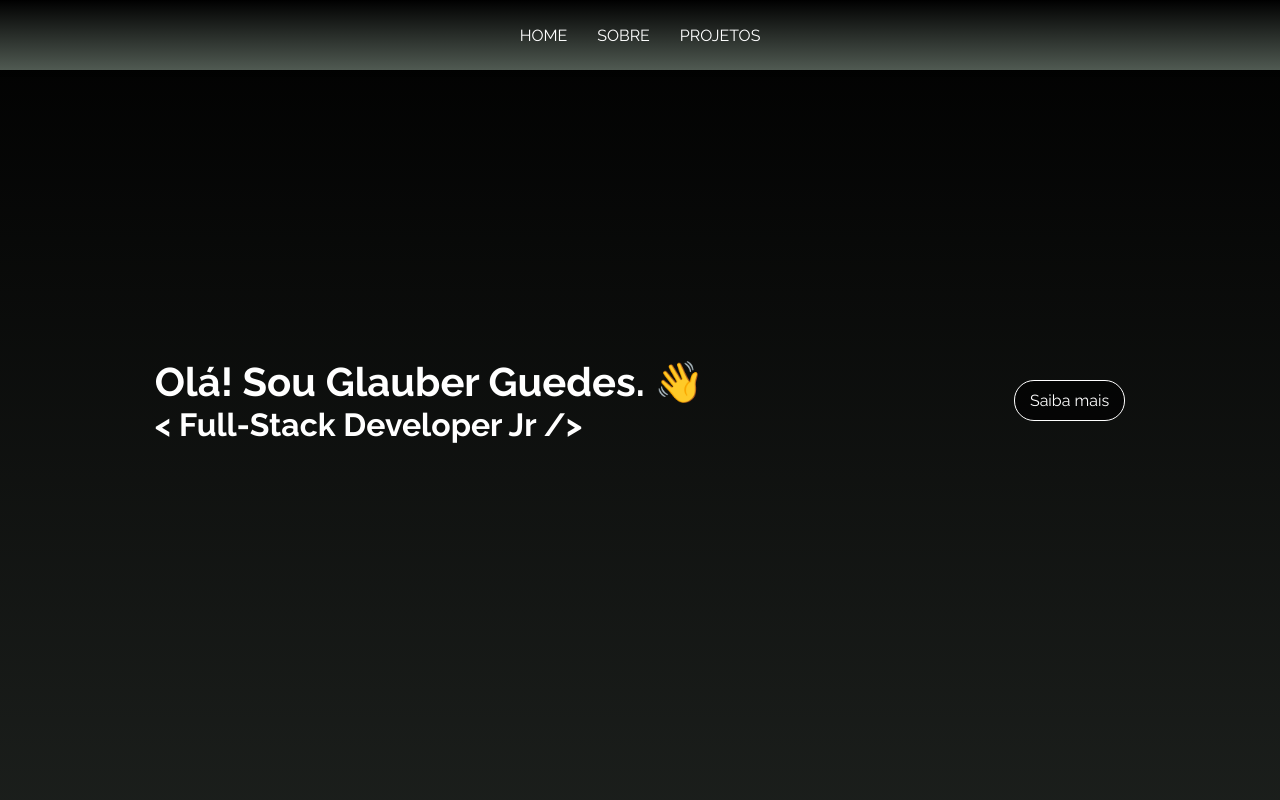
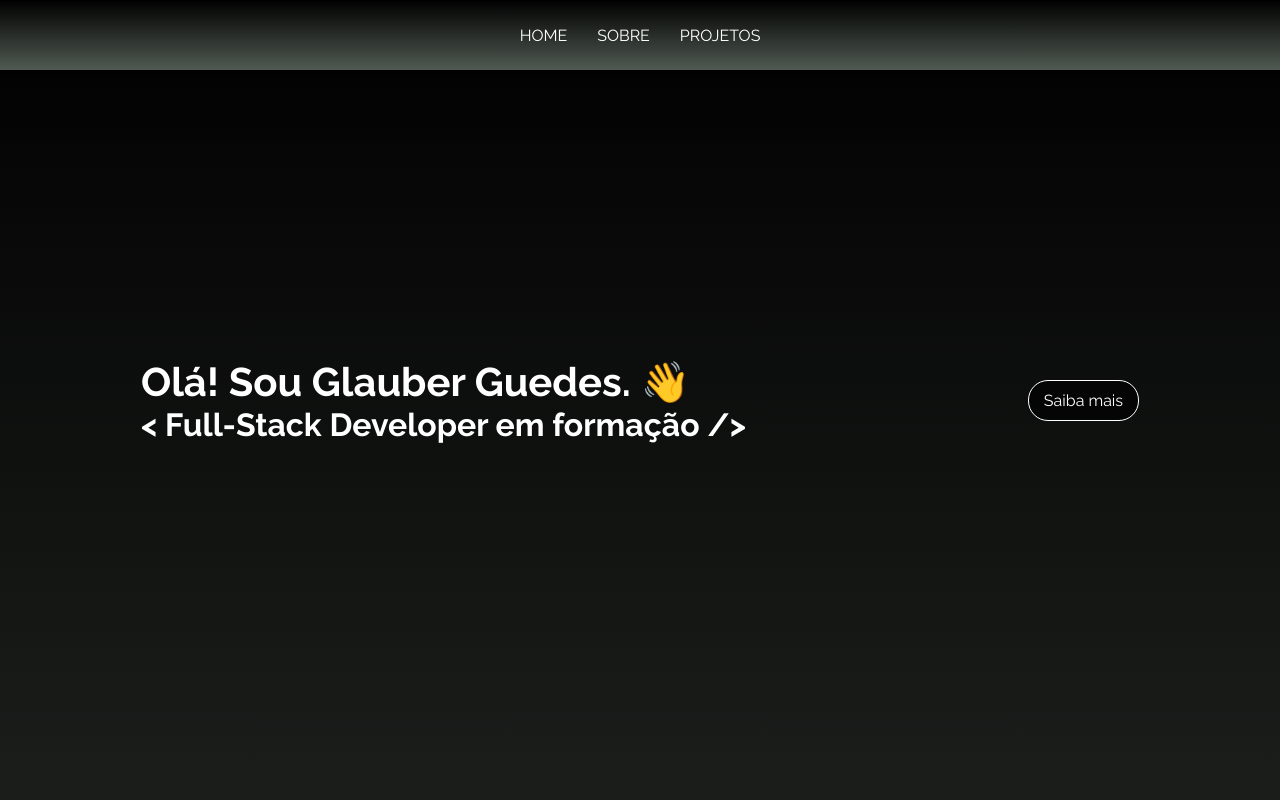
Before and after one commit to GlauberGuedes/Portfolio, a plain HTML site: page index.html in a window 1280 px wide. Shown: the top 800 px of the page. Drawn offline with Linux system fonts and the light colour scheme.

Commit message:
alterado stack

```diff
--- a/index.html
+++ b/index.html
@@ -20,7 +20,7 @@
     <div class="pagina1" id="home">
         <div class="nome">
             <h1> Olá! Sou Glauber Guedes. 👋</h1>
-            <h2> < Full-Stack Developer Jr /></h2>
+            <h2> < Full-Stack Developer em formação /></h2>
         </div>
         <a href=#sobre>Saiba mais</a>
     </div>
```
